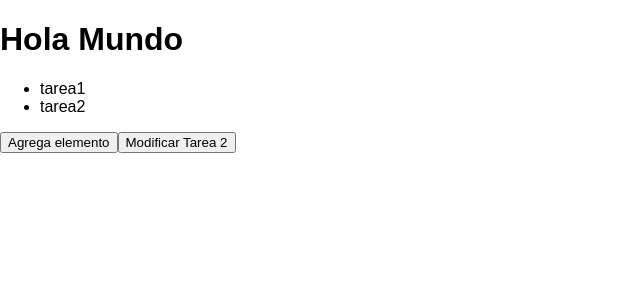
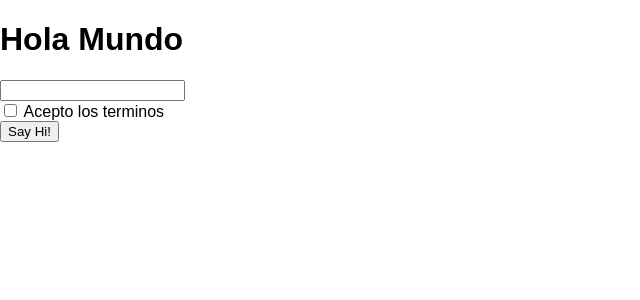
Before and after one commit to jairorjuela/my-app-react, a React (Create React App) app: page / in a window 1280 px wide. Shown: the top 300 px of the page, without its empty margins (0-640 px from the left). Built offline with nearby package versions, Linux system fonts and the light colour scheme.

Commit message:
Form y Checkbox

```diff
--- a/src/App.js
+++ b/src/App.js
@@ -3,63 +3,48 @@
 import './App.css';
 
 class App extends Component {
-  constructor() {
+  constructor(){
     super();
-
-    // this.state = {
-    //   title: "Hola mundo desde estado"
-    // }
-
     this.state = {
-      tasks: ["tarea1", "tarea2"]
+      name: "",
+      terms: false
     }
   }
   render() {
-    // const names = ["Jairo", "Andres", "Orjuela", "Hower"];
     return (
-      // <div>
-      // {names.map(name =>
-      //   <Welcome name= {name}/>
-      // )}
-      // </div>
       <div>
         <h1>Hola Mundo</h1>
-        <ul>
-          {this.state.tasks.map(task =>
-            <li>{task}</li>
-          )}
-        </ul>
-
-        <button onClick={this.addTask.bind(this)}>Agrega elemento</button>
-        <button onClick={this.updateTask.bind(this)}>Modificar Tarea 2</button>
-
+        <input type="text" value={this.state.name} onChange={this.updateName.bind(this)} />
+        <div>
+          <label>
+            <input type="checkbox" checked={this.state.terms} onClick={this.updateTerms.bind(this)} /> Acepto los terminos
+          </label>
+        </div>
+        <button onClick={this.sayHi.bind(this)}>Say Hi!</button>
       </div>
     );
   }
 
-  // changeTitle(){
-  //   this.setState({
-  //     title: "Nuevo titulo"
-  //   });
-  // }
-
-  addTask(){
+  updateName(event){
     this.setState({
-      tasks: this.state.tasks.concat("Nuevo Elemento")
+      name: event.target.value
     });
   }
 
-  updateTask(){
-    const index = this.state.tasks.findIndex(task =>
-      task === "tarea2"
-    );
-
+  updateTerms(event){
     this.setState({
-      tasks: this.state.tasks.map((task, i) =>
-        i === index ? "Actualizada la tarea" : task
-      )
+      terms: event.target.checked
     });
   }
+
+  sayHi(){
+    if(this.state.terms){
+      alert('Hola ' + this.state.name);
+    }else {
+      alert('Acepta terminos')
+    }
+  }
+
 
 }
 
```
